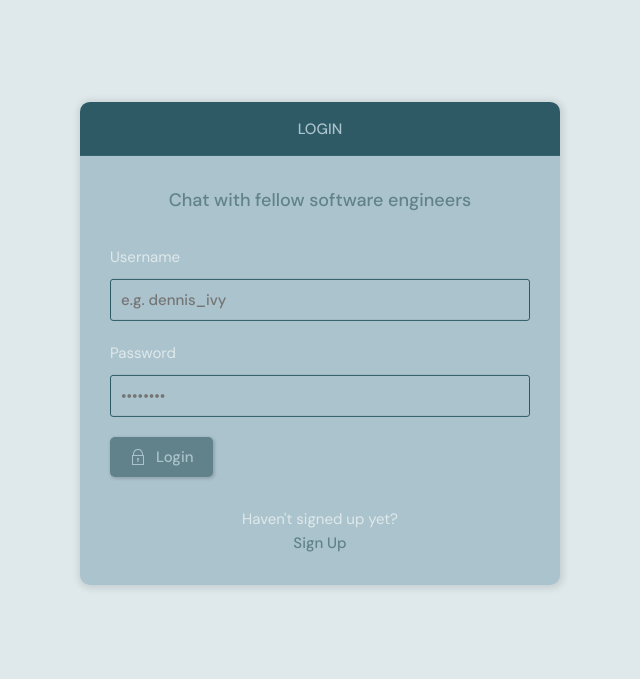
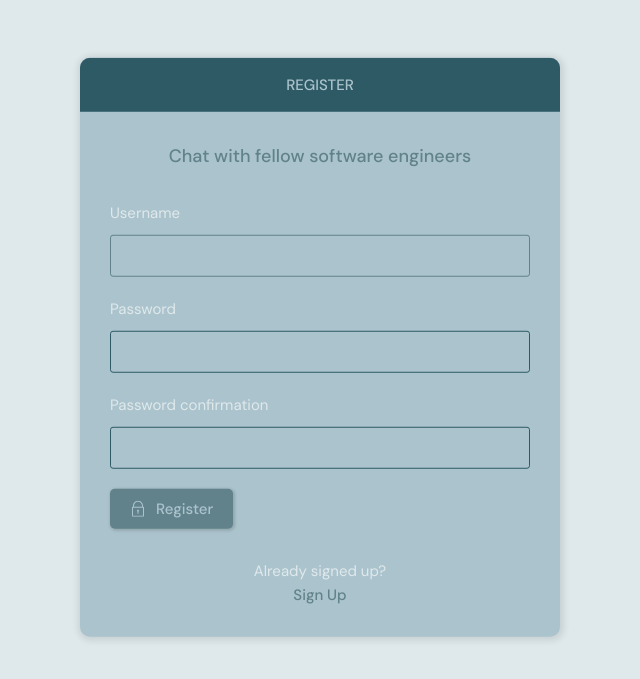
Before and after one commit to jabs142/chatter, a Django app: page /register/ in a window 1280 px wide. Shown: the part 76-755 px from the top of the page, without its empty margins (320-960 px from the left). Run offline with Django 4.2, Linux system fonts and the light colour scheme.

Commit message:
Edited login/ logout/ create UI

```diff
--- a/base/templates/base/login.html
+++ b/base/templates/base/login.html
@@ -54,22 +54,21 @@
     <div class="layout__box">
       <div class="layout__boxHeader">
         <div class="layout__boxTitle">
-          <h3>Login</h3>
+          <h3>register</h3>
         </div>
       </div>
       <div class="layout__body">
         <h2 class="auth__tagline"> Chat with fellow software engineers</h2>
 
-        <form class="form" action="#">
+        <form class="form" action="" method="POST">
+          {% csrf_token %}
+
+          {% for field in form %}
           <div class="form__group form__group">
-            <label for="room_name">Username</label>
-            <input id="username" name="username" type="text" placeholder="e.g. dennis_ivy" />
+            <label for="room_name">{{field.label}}</label>
+            {{field}}
           </div>
-          <div class="form__group">
-            <label for="password">Password</label>
-            <input id="password" name="password" type="password"
-              placeholder="&bull;&bull;&bull;&bull;&bull;&bull;&bull;&bull;" />
-          </div>
+          {% endfor %}
 
           <button class="btn btn--main" type="submit">
             <svg version="1.1" xmlns="http://www.w3.org/2000/svg" width="32" height="32" viewBox="0 0 32 32">
@@ -82,13 +81,13 @@
               </path>
             </svg>
 
-            Login
+            Register
           </button>
         </form>
 
         <div class="auth__action">
-          <p>Haven't signed up yet?</p>
-          <a href="{% url 'register' %}" class="btn btn--link">Sign Up</a>
+          <p>Already signed up?</p>
+          <a href="{% url 'login' %}" class="btn btn--link">Sign Up</a>
         </div>
       </div>
     </div>
```
Also changed, not shown: db.sqlite3.
